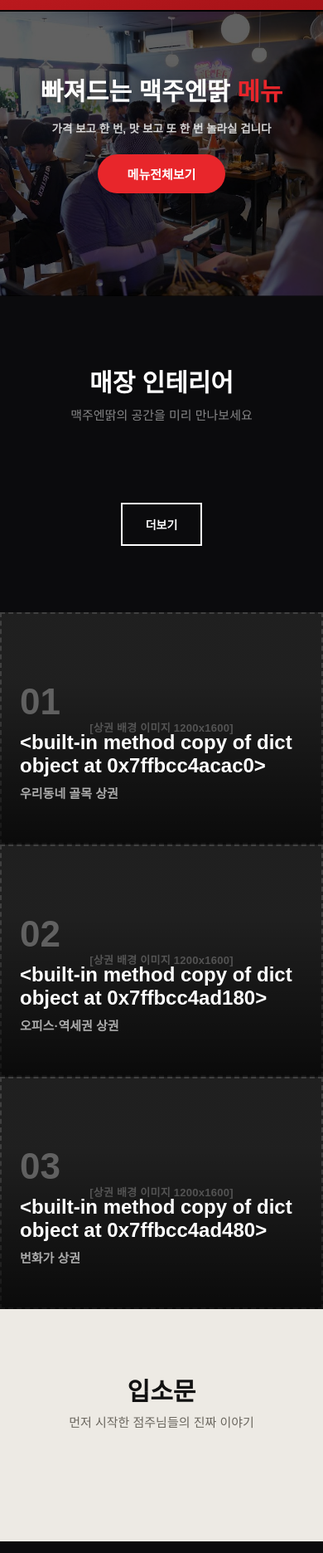
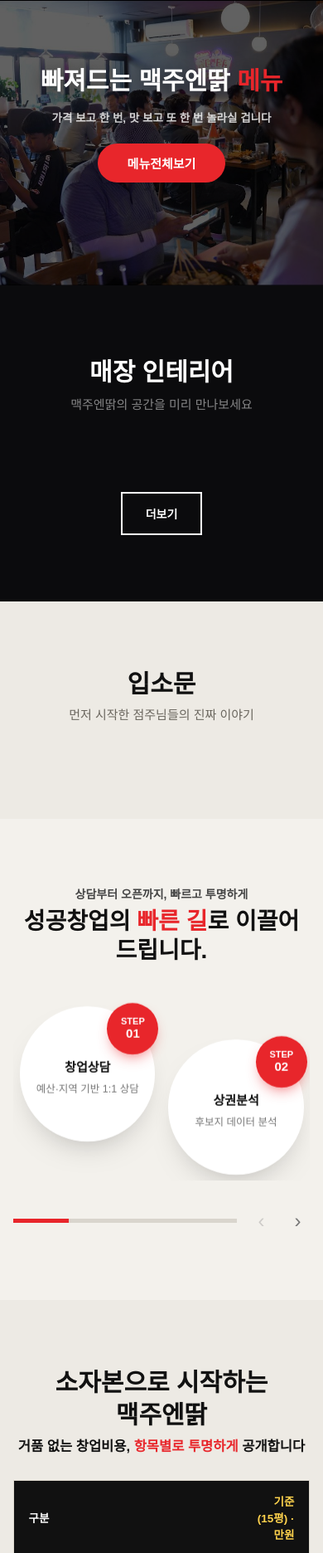
Before and after one commit to Jeongdonghwan/beerpub_prj, a Flask app: page / in a window 390 px wide. Shown: the part 4628-6500 px from the top of the page at 83% size. Run offline with Flask 3, Linux system fonts and the light colour scheme; some web fonts are replaced.

Commit message:
주류 캐러셀 대형화 + 상권 섹션 제거 + 입소문 한 줄 + 클로징 상담폼 + 개설절차 슬라이더
- S5: 잔이 하단을 채우는 센터포커스(뷰포트 비례 간격), 크롭 주류 이미지
- S9 상권 3분할 섹션 삭제 (dict.copy 렌더 버그 포함) → 메인 13섹션
- S10 입소문: 리뷰 캡처 한 줄 마퀴
- S14 클로징: 배너 롤링 → 인라인 상담신청 폼(fetch 접수)
- S11 개설절차: 라이트 배경 원형 카드 지그재그 + STEP 뱃지 + 진행바/화살표 슬라이더

Co-Authored-By: Claude Fable 5 <noreply@anthropic.com>

```diff
--- a/app/static/css/main.css
+++ b/app/static/css/main.css
@@ -154,19 +161,6 @@ body.main main{padding:0}
 .s8 .rows{display:flex;flex-direction:column;gap:20px}
 .s8 .btn-line{margin-top:36px;align-self:center}
 
-/* ---------- S9 상권 3분할 ---------- */
-.s9{padding:0!important}
-.s9 .cols{display:grid;grid-template-columns:repeat(3,1fr);height:100%;min-height:inherit}
-.s9 .c{position:relative;display:flex;flex-direction:column;justify-content:flex-end;padding:0 40px calc(var(--form-h) + 60px);overflow:hidden}
-.s9 .c-bg{position:absolute;inset:0}
-.s9 .c-bg .ph,.s9 .c-bg .ph-img{height:100%}
-.s9 .c::after{content:'';position:absolute;inset:0;background:linear-gradient(180deg,rgba(0,0,0,.25) 30%,rgba(0,0,0,.75));pointer-events:none}
-.s9 .c>b,.s9 .c>h3,.s9 .c>p{position:relative;z-index:1}
-.s9 .c b{font-size:44px;color:rgba(255,255,255,.3)}
-.s9 .c h3{font-size:clamp(24px,2.4vw,36px);margin-top:10px}
-.s9 .c p{color:rgba(255,255,255,.65);font-weight:600;margin-top:8px;font-size:15px}
-@media(max-width:1024px){.s9 .cols{grid-template-columns:1fr}.s9 .c{padding:52px 24px;min-height:280px}}
-
 /* ---------- S10 입소문 — 영수증리뷰 캡처 2줄 마퀴 ---------- */
 .s10{background:var(--paper);color:var(--black);text-align:center}
 .s10 h2{font-size:clamp(30px,3.6vw,50px);margin-bottom:36px;line-height:1.3}
@@ -179,13 +173,26 @@ body.main main{padding:0}
 .rv span{display:block;margin-top:8px;font-size:13px;font-weight:700;color:#555}
 @media(max-width:1024px){.rv{width:150px}}
 
-/* ---------- S11 개설절차 8단계 마퀴 ---------- */
-.s11{background:#0B0B0D}
-.s11 h2{font-size:clamp(28px,3.2vw,46px);text-align:center;margin-bottom:36px;line-height:1.3}
-.stp{width:190px;background:#151518;border:1px solid #26262A;padding:24px 20px;flex-shrink:0}
-.stp b{font-size:13px;color:var(--red);letter-spacing:.15em}
-.stp h4{font-size:17px;font-weight:800;margin-top:10px}
-.stp p{color:rgba(255,255,255,.4);font-size:12.5px;margin-top:6px;line-height:1.55}
+/* ---------- S11 개설절차 — 원형 카드 지그재그 슬라이더 ---------- */
+.s11{background:#F3F1EC;color:var(--black);text-align:center}
+.s11 .kicker{font-family:var(--disp);font-weight:700;font-size:clamp(14px,1.4vw,18px);color:#444}
+.s11 h2{font-size:clamp(28px,3.6vw,50px);line-height:1.25;margin-top:6px}
+.steps-viewport{overflow:hidden;margin-top:36px;padding:14px 0 6px}
+.steps-track{display:flex;transition:transform .7s var(--ease);will-change:transform}
+.step{flex:0 0 20%;display:flex;justify-content:center;align-items:flex-start;padding:0 8px}
+.step.down{padding-top:84px}
+.circle{position:relative;width:min(100%,210px);aspect-ratio:1;border-radius:50%;background:#fff;box-shadow:0 18px 40px -22px rgba(0,0,0,.35);display:flex;flex-direction:column;align-items:center;justify-content:center;padding:26px 18px;text-align:center}
+.circle .badge{position:absolute;top:-4px;right:-4px;width:62px;height:62px;border-radius:50%;background:var(--red);color:#fff;font-size:11px;line-height:1.1;display:flex;flex-direction:column;align-items:center;justify-content:center;box-shadow:0 8px 18px -8px rgba(232,38,43,.8)}
+.circle .badge span{font-size:15px;margin-top:1px}
+.circle h4{font-size:clamp(15px,1.4vw,18px);font-weight:800;margin-top:8px}
+.circle p{margin-top:8px;font-size:12.5px;color:#777;line-height:1.55}
+.steps-ctrl{display:flex;align-items:center;gap:14px;max-width:760px;margin:34px auto 0}
+.steps-ctrl .bar{flex:1;height:5px;background:#D9D5CD;position:relative;overflow:hidden}
+.steps-ctrl .bar i{position:absolute;left:0;top:0;height:100%;width:0;background:var(--red);transition:width .6s var(--ease)}
+.steps-ctrl button{width:30px;height:30px;color:#777;font-size:24px;line-height:1;border:none;background:none;cursor:pointer}
+.steps-ctrl button:hover{color:var(--black)}
+.steps-ctrl button:disabled{opacity:.3;cursor:default}
+@media(max-width:1024px){.step{flex-basis:50%}.step.down{padding-top:40px}.circle{width:min(100%,190px)}}
 
 /* ---------- S12 창업비용 ---------- */
 .s12{background:var(--paper);color:var(--black)}
--- a/app/static/js/main.js
+++ b/app/static/js/main.js
@@ -152,12 +152,14 @@
     }
 
     function render() {
+      /* 잔 간격: 뷰포트 비례 (PC 최대 300px) — 양옆 잔이 살짝 겹치며 하단을 채움 */
+      var gap = Math.min(window.innerWidth * 0.19, 300);
       slides.forEach(function (el, i) {
         var off = i - cur;
         if (off > n / 2) off -= n;
         if (off < -n / 2) off += n;
         var big = off === 0;
-        el.style.transform = 'translateX(' + off * 180 + 'px) scale(' + (big ? 1 : 0.78) + ')';
+        el.style.transform = 'translateX(' + off * gap + 'px) scale(' + (big ? 1 : 0.82) + ')';
         el.style.zIndex = 10 - Math.abs(off);
         el.style.opacity = Math.abs(off) >= 2 ? 0.5 : 1;
         el.style.filter = big ? 'none' : 'brightness(.6)';
@@ -171,7 +173,32 @@
       }
     }
     render();
+    window.addEventListener('resize', render);
     setInterval(function () { cur = (cur + 1) % n; render(); }, 3500);
+  }
+
+  /* ---------- 개설절차 슬라이더 — 진행바 + 화살표 ---------- */
+  var track = document.getElementById('stepsTrack');
+  if (track) {
+    var steps = track.children.length;
+    var prev = document.getElementById('stepsPrev');
+    var next = document.getElementById('stepsNext');
+    var bar = document.getElementById('stepsBar');
+    var idx = 0;
+    function visible() { return window.matchMedia('(min-width:1025px)').matches ? 5 : 2; }
+    function draw() {
+      var v = visible();
+      var max = Math.max(steps - v, 0);
+      idx = Math.min(Math.max(idx, 0), max);
+      track.style.transform = 'translateX(' + (-idx * (100 / v)) + '%)';
+      bar.style.width = Math.min((idx + v) / steps * 100, 100) + '%';
+      prev.disabled = idx === 0;
+      next.disabled = idx === max;
+    }
+    prev.addEventListener('click', function () { idx--; draw(); });
+    next.addEventListener('click', function () { idx++; draw(); });
+    window.addEventListener('resize', draw);
+    draw();
   }
 
   /* ---------- 비용 테이블 — Jinja 가 3평형 전부 렌더, JS 는 탭 show/hide 만 ---------- */
--- a/app/templates/main/index.html
+++ b/app/templates/main/index.html
@@ -16,7 +16,6 @@
 {% include "main/sections/_s06_strengths.html" %}
 {% include "main/sections/_s07_menu.html" %}
 {% include "main/sections/_s08_interior.html" %}
-{% include "main/sections/_s09_district.html" %}
 {% include "main/sections/_s10_story.html" %}
 {% include "main/sections/_s11_steps.html" %}
 {% include "main/sections/_s12_cost.html" %}
--- a/app/templates/main/sections/_s09_district.html
+++ /dev/null
@@ -1,14 +0,0 @@
-{% from "_macros.html" import ph with context %}
-<section class="fp s9" id="s9">
-  <h2 class="sr-only">언제 어디서나 한 잔, {{ brand.name }}은 어느 상권에나 어울립니다</h2>
-  <div class="cols">
-    {% for d in brand.district_types %}
-    <div class="c">
-      <div class="c-bg">{{ ph(d.image, '상권 배경 이미지', '1200x1600', alt=brand.name ~ ' ' ~ d.label) }}</div>
-      <b class="disp">{{ '%02d' | format(loop.index) }}</b>
-      <h3 class="disp" data-rv>{{ d.copy }}</h3>
-      <p data-rv>{{ d.label }}</p>
-    </div>
-    {% endfor %}
-  </div>
-</section>
--- a/app/templates/main/sections/_s10_story.html
+++ b/app/templates/main/sections/_s10_story.html
@@ -1,20 +1,10 @@
 {% from "_macros.html" import ph with context %}
-{# 입소문 — 네이버 영수증리뷰 캡처 2줄 역방향 마퀴, 클릭 시 확대 #}
-{% set row1 = stories[:6] %}
-{% set row2 = stories[6:12] if stories | length > 6 else stories[:6] %}
+{# 입소문 — 네이버 영수증리뷰 캡처 한 줄 마퀴, 클릭 시 확대 #}
 <section class="fp s10" id="s10">
   <h2 class="disp" data-rv>{{ brand.wom.title }}<br><span class="s-sub">{{ brand.wom.sub }}</span></h2>
   <div class="rows" data-rv>
-    <div class="mq"><div class="mq-track" style="--dur:48s"><div class="set">
-      {% for s in row1 %}
-      <div class="rv" data-modal-url="{{ url_for('main.story_popup', story_id=s.id) }}">
-        <div class="rv-img">{{ ph(s.thumb, '리뷰 캡처', '720x1280', alt=brand.name ~ ' ' ~ s.branch_name ~ ' 리뷰', tone='light') }}</div>
-        {% if s.thumb and s.title %}<span>{{ s.title }}</span>{% endif %}
-      </div>
-      {% endfor %}
-    </div></div></div>
-    <div class="mq rev"><div class="mq-track" style="--dur:54s"><div class="set">
-      {% for s in row2 %}
+    <div class="mq"><div class="mq-track" style="--dur:52s"><div class="set">
+      {% for s in stories %}
       <div class="rv" data-modal-url="{{ url_for('main.story_popup', story_id=s.id) }}">
         <div class="rv-img">{{ ph(s.thumb, '리뷰 캡처', '720x1280', alt=brand.name ~ ' ' ~ s.branch_name ~ ' 리뷰', tone='light') }}</div>
         {% if s.thumb and s.title %}<span>{{ s.title }}</span>{% endif %}
--- a/app/templates/main/sections/_s11_steps.html
+++ b/app/templates/main/sections/_s11_steps.html
@@ -1,8 +1,27 @@
+{# 개설절차 — 라이트 배경, 원형 카드 지그재그, STEP 뱃지, 진행바 + 화살표 슬라이더 #}
 <section class="fp s11" id="s11">
-  <h2 class="disp" data-rv>상담부터 오픈까지, 빠르고 투명하게<br><span class="s-sub">성공창업의 빠른 길로 이끌어 드립니다</span></h2>
-  <div class="mq" data-rv><div class="mq-track" style="--dur:40s"><div class="set">
-    {% for s in brand.startup_steps %}
-    <div class="stp"><b class="disp">STEP {{ '%02d' | format(loop.index) }}</b><h4>{{ s.name }}</h4><p>{{ s.desc }}</p></div>
-    {% endfor %}
-  </div></div></div>
+  <div class="wrap">
+    <p class="kicker" data-rv>상담부터 오픈까지, 빠르고 투명하게</p>
+    <h2 class="disp" data-rv style="transition-delay:.08s">성공창업의 <span class="r">빠른 길</span>로 이끌어 드립니다.</h2>
+
+    <div class="steps-viewport" data-rv style="transition-delay:.16s">
+      <div class="steps-track" id="stepsTrack">
+        {% for s in brand.startup_steps %}
+        <div class="step {{ 'down' if loop.index0 % 2 }}">
+          <div class="circle">
+            <b class="badge disp">STEP<span>{{ '%02d' | format(loop.index) }}</span></b>
+            <h4>{{ s.name }}</h4>
+            <p>{{ s.desc }}</p>
+          </div>
+        </div>
+        {% endfor %}
+      </div>
+    </div>
+
+    <div class="steps-ctrl" data-rv style="transition-delay:.24s">
+      <div class="bar"><i id="stepsBar"></i></div>
+      <button type="button" id="stepsPrev" aria-label="이전">‹</button>
+      <button type="button" id="stepsNext" aria-label="다음">›</button>
+    </div>
+  </div>
 </section>
--- a/app/templates/main/sections/_s14_closing.html
+++ b/app/templates/main/sections/_s14_closing.html
@@ -1,16 +1,35 @@
-{% from "_macros.html" import ph with context %}
+{# 클로징 — 로고 + 카피 + 인라인 상담신청 폼 #}
 <section class="fp s14" id="s14">
   <div class="wrap">
     <img class="cl-logo" src="{{ brand.logo }}" alt="{{ brand.name }} 로고" data-rv>
     <h2 data-rv style="transition-delay:.08s">당신의 성공창업<br><span class="r">{{ brand.name }}</span>이 함께합니다</h2>
     <p data-rv style="transition-delay:.16s">지금 문의하시면 상권 분석 리포트를 무료로 보내드립니다</p>
-    <div class="strip">
-      <div class="mq"><div class="mq-track" style="--dur:30s"><div class="set">
-        {% for b in banners %}
-        <div class="bn">{% if b.link %}<a href="{{ b.link }}" target="_blank" rel="noopener">{% endif %}{{ ph(b.image, '배너', '360x120', alt=b.title) }}{% if b.link %}</a>{% endif %}</div>
-        {% endfor %}
-      </div></div></div>
-    </div>
+
+    <form class="cl-form inq-page-form" action="{{ url_for('inquiry.submit') }}" method="post" data-rv style="transition-delay:.24s">
+      <input type="hidden" name="_csrf" value="{{ csrf_token() }}">
+      <input type="text" name="website" class="hp" tabindex="-1" autocomplete="off" aria-hidden="true">
+      <div class="cl-row">
+        <input type="text" name="name" placeholder="성함" required>
+        <input type="tel" name="phone" placeholder="연락처" required>
+      </div>
+      <div class="cl-row">
+        <select name="region" required>
+          <option value="">가맹희망지역</option>
+          {% for r in brand.regions %}<option value="{{ r }}">{{ r }}</option>{% endfor %}
+        </select>
+        <select name="channel" required>
+          <option value="">유입경로</option>
+          {% for c in brand.channels %}<option value="{{ c }}">{{ c }}</option>{% endfor %}
+        </select>
+      </div>
+      <textarea name="message" placeholder="문의내용 (예산, 희망 시기 등)"></textarea>
+      <label class="cl-agree">
+        <input type="checkbox" name="agree_privacy" required>
+        <span><u data-modal-url="{{ url_for('main.doc', slug='private', embed=1) }}">개인정보처리방침</u>에 동의합니다</span>
+      </label>
+      <button class="btn-red" type="submit">창업 상담 신청하기</button>
+    </form>
+
     <div class="ft">
       {{ brand.company or "회사명 [확인필요]" }} · 주소 {{ brand.footer.address or "[확인필요]" }} · 대표 {{ brand.footer.ceo or "[확인필요]" }} · 사업자등록번호 {{ brand.footer.biz_no or "[확인필요]" }} · 이메일 {{ brand.footer.email or "[확인필요]" }}
       <span class="ft-links">
```
Also changed, not shown: other parts of app/static/css/main.css (+27 -10 lines).
